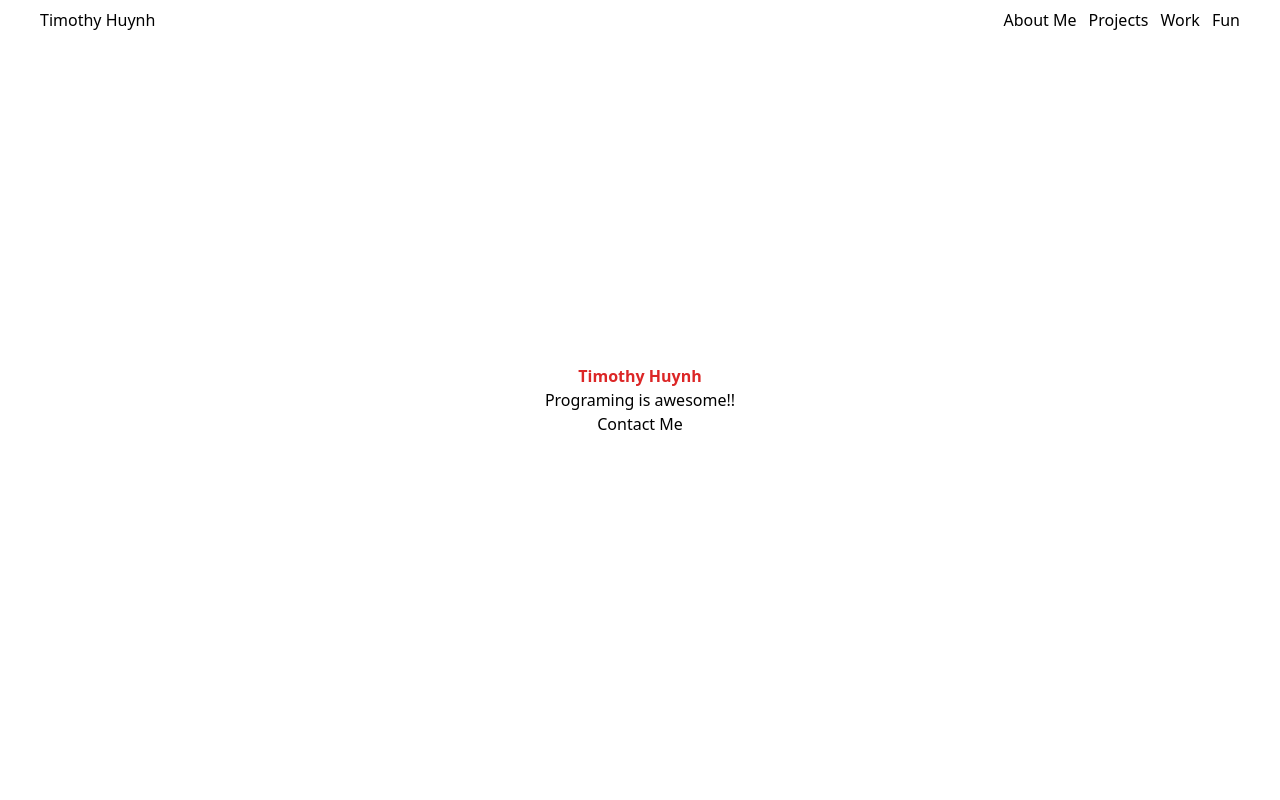
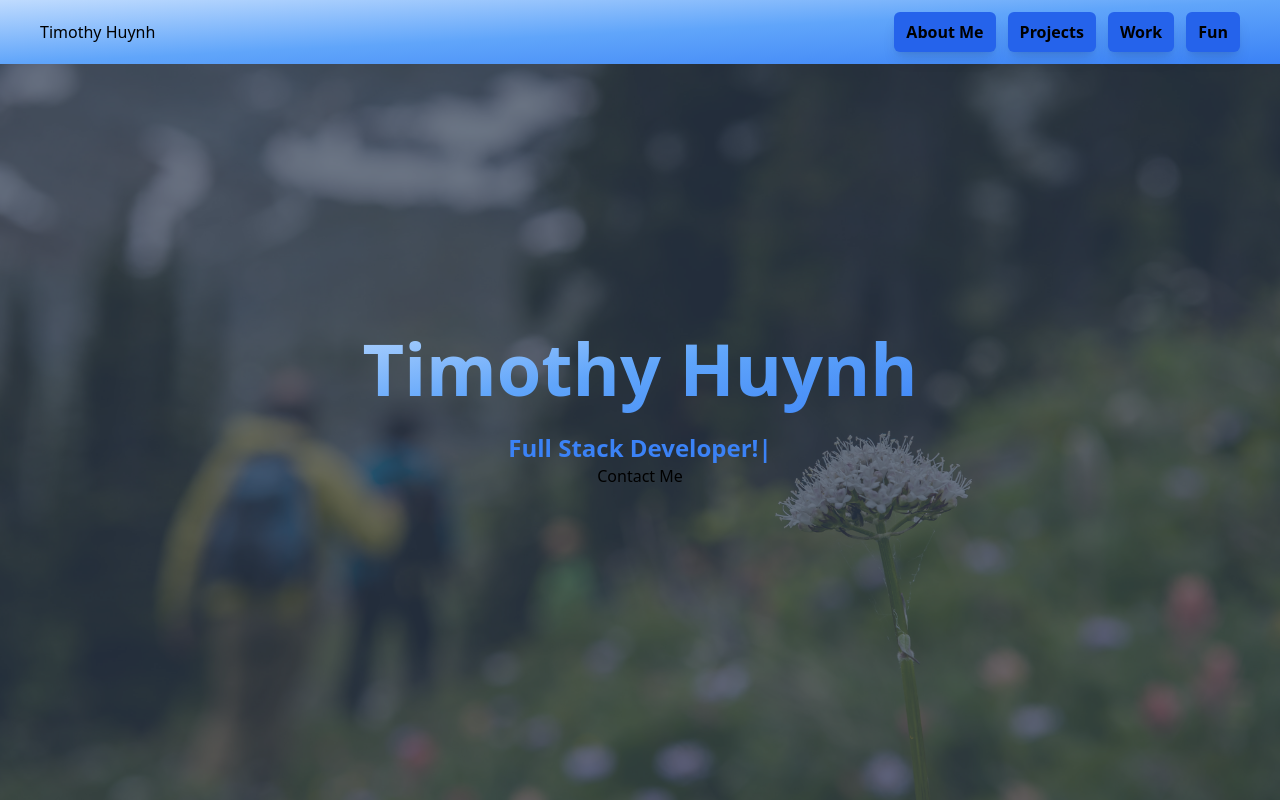
Before and after one commit to huynhtk80/Timothy_NextJS_portfolio_website, a Next.js app: page / in a window 1280 px wide. Shown: the top 800 px of the page. Built offline with nearby package versions, Linux system fonts and the light colour scheme.

Commit message:
Cover Image added

```diff
--- a/src/components/NavBar.tsx
+++ b/src/components/NavBar.tsx
@@ -11,13 +11,15 @@ const menuItems = [
 
 function NavBar() {
   return (
-    <div className="fixed top-0 left-0 w-full h-10 px-10">
+    <div className="fixed top-0 left-0 w-full py-3 px-10 bg-gradient-to-br from-blue-200 via-blue-400 to-blue-500">
       <div className="flex flex-row justify-between items-center h-full">
-        <div id="logo">Timothy Huynh</div>
+        <div id="logo">
+          <a href="#hero">Timothy Huynh</a>
+        </div>
         <div id="menuItems" className="flex flex-row gap-3">
           {menuItems.map((item) => (
             <a
-              className="hover:bg-gray-500 transition-all duration-500"
+              className="bg-blue-600 hover:bg-gray-500 hover:text-slate-200 transition-all duration-500 py-2 px-3 rounded-md shadow-lg font-bold"
               href={item.link}
               key={item.text}
             >
--- a/src/pages/index.tsx
+++ b/src/pages/index.tsx
@@ -4,10 +4,32 @@ import { Inter } from "@next/font/google";
 import styles from "@/styles/Home.module.css";
 import Link from "next/link";
 import NavBar from "@/components/NavBar";
+import coverImg from "../assets/TH_cover.jpg";
+import { useState, useRef, useEffect } from "react";
 
 const inter = Inter({ subsets: ["latin"] });
 
 export default function Home() {
+  const [currentIndex, setCurrentIndex] = useState(0);
+  const [cursorState, setCursorState] = useState(true);
+  const text = "Full Stack Developer!";
+  const cursorRef = useRef(null);
+
+  useEffect(() => {
+    if (currentIndex < text.length) {
+      const timeoutId = setTimeout(() => {
+        setCurrentIndex(currentIndex + 1);
+      }, 100);
+      return () => clearTimeout(timeoutId);
+    } else {
+      const intervalId = setInterval(() => {
+        setCursorState((prevState) => !prevState);
+      }, 500);
+      return () => clearInterval(intervalId);
+    }
+  }, [currentIndex]);
+
+  const visibleText = text.substring(0, currentIndex);
   return (
     <>
       <Head>
@@ -31,15 +53,40 @@ export default function Home() {
       <main className="">
         <section
           id="hero"
-          className="flex flex-col justify-center items-center h-screen"
+          className="flex flex-col justify-center items-center h-screen "
         >
-          <h2 className=" text-red-600 font-extrabold">Timothy Huynh</h2>
-          <p>Programing is awesome!!</p>
+          <div
+            id="hero_image_overlay"
+            className="absolute top-0 left-0 right-0 bottom-0 -z-10"
+          >
+            <img
+              src={coverImg.src}
+              alt="mountain cover image"
+              className=" object-cover min-h-full"
+            ></img>
+          </div>
+          <div
+            id="hero_image_overlay"
+            className="absolute top-0 left-0 right-0 bottom-0 -z-10 bg-slate-700 opacity-70"
+          ></div>
+          <h2 className=" text-7xl bg-gradient-to-br from-blue-200 via-blue-400 to-blue-500 hover:scale-105 transition-color duration-500 text-transparent bg-clip-text font-extrabold p-5 mb-2">
+            Timothy Huynh
+          </h2>
+
+          <p className="text-2xl font-bold text-blue-500">
+            {visibleText}
+            <span
+              ref={cursorRef}
+              className={`${cursorState ? "opacity-100" : "opacity-0"} `}
+            >
+              |
+            </span>
+          </p>
           <Link href="/contact">Contact Me</Link>
         </section>
         <section
           id="aboutMe"
-          className="flex justify-center items-center h-screen"
+          className="flex justify-center items-center h-screen bg-blue-500"
         >
           about me section
         </section>
@@ -51,13 +98,22 @@ export default function Home() {
         </section>
         <section
           id="work"
-          className="flex justify-center items-center h-screen"
+          className="flex justify-center items-center h-screen bg-blue-500"
         >
           Work History
         </section>
-        <section id="fun" className="flex justify-center items-center h-screen">
+        <section
+          id="fun"
+          className="flex justify-center items-center h-screen "
+        >
           fun
         </section>
+        <footer
+          id="footer"
+          className="flex justify-center items-center h-36 bg-blue-400"
+        >
+          <p>huynh.tk80@gmail.com | © 2023 All rights reserved </p>
+        </footer>
       </main>
     </>
   );
```
Also changed, not shown: src/assets/TH_Cover.jpg (added).
